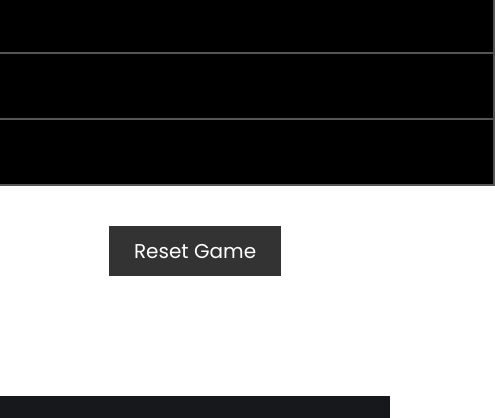
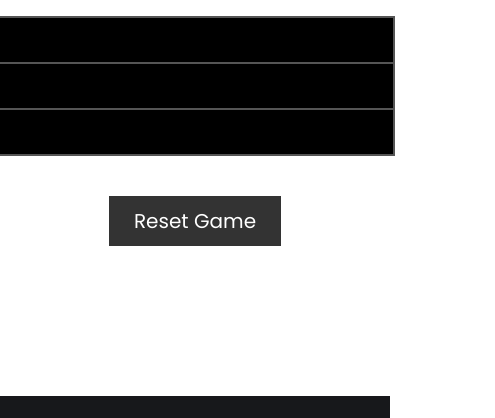
Before and after one commit to paulomonezi/mario-mini-game, a plain HTML site: page index.html in a window 390 px wide. Shown: the part 336-754 px from the top of the page, 495 px wide, since content can reach past the window. Drawn offline with Linux system fonts and the light colour scheme.

Commit message:
github folder fix

```diff
--- a/index.html
+++ b/index.html
@@ -43,7 +43,7 @@
             </div>
         </div>
     </footer>
-    <script src="script.js"></script>
+    <script src="script.js" type="text/javascript"></script>
 </body>
 
 </html>
--- a/src/css/_footer.scss
+++ b/src/css/_footer.scss
@@ -1,6 +1,6 @@
 footer {
     position: fixed;
-    bottom: 0;
+    bottom: 0px;
     width: 100%;
     height: 7rem;
     background-color: #17181b;
--- a/src/css/style.scss
+++ b/src/css/style.scss
@@ -3,7 +3,7 @@
 
 @import "./variables";
 @import "./footer";
-@import "./animations";
+// @import "./animations";
 
 * {
   margin: 0;
@@ -15,7 +15,7 @@
 
 body {
   @include flexCenter();
-  min-height: 100vh;
+  height: 100vh;
   flex-direction: column;
   h2 {
     margin-bottom: 30px;
@@ -71,7 +71,6 @@ body {
   }
 }
 
-
 .reset {
   margin-top: 40px;
   border: none;
@@ -84,3 +83,10 @@ body {
     transform: scale(0.95);
   }
 }
+
+@media (max-width: 480px) {
+  .box {
+    max-width: 400px;
+    max-height: 140px;
+  }
+}
```
Also changed, not shown: src/css/style.css, 1 other file.
